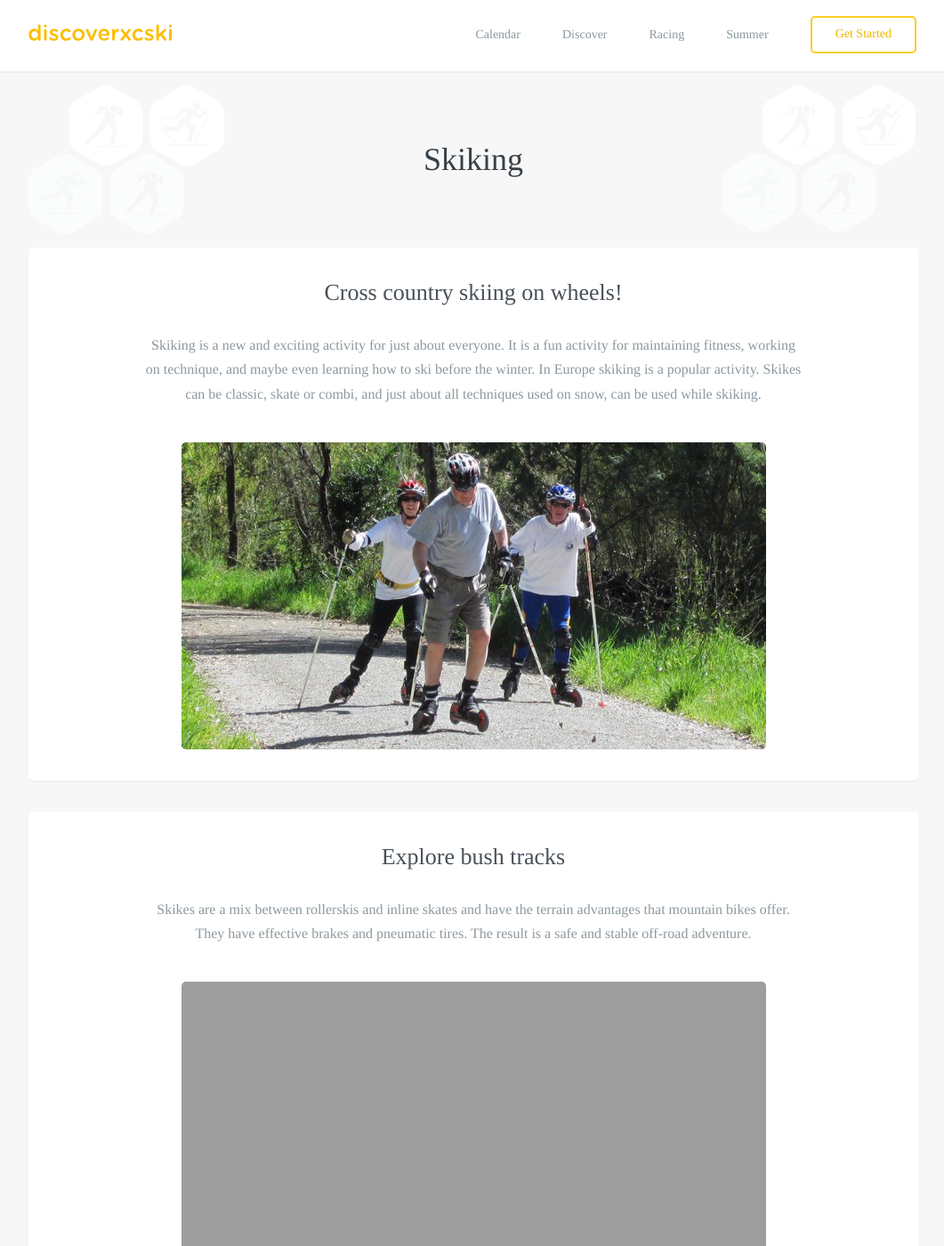
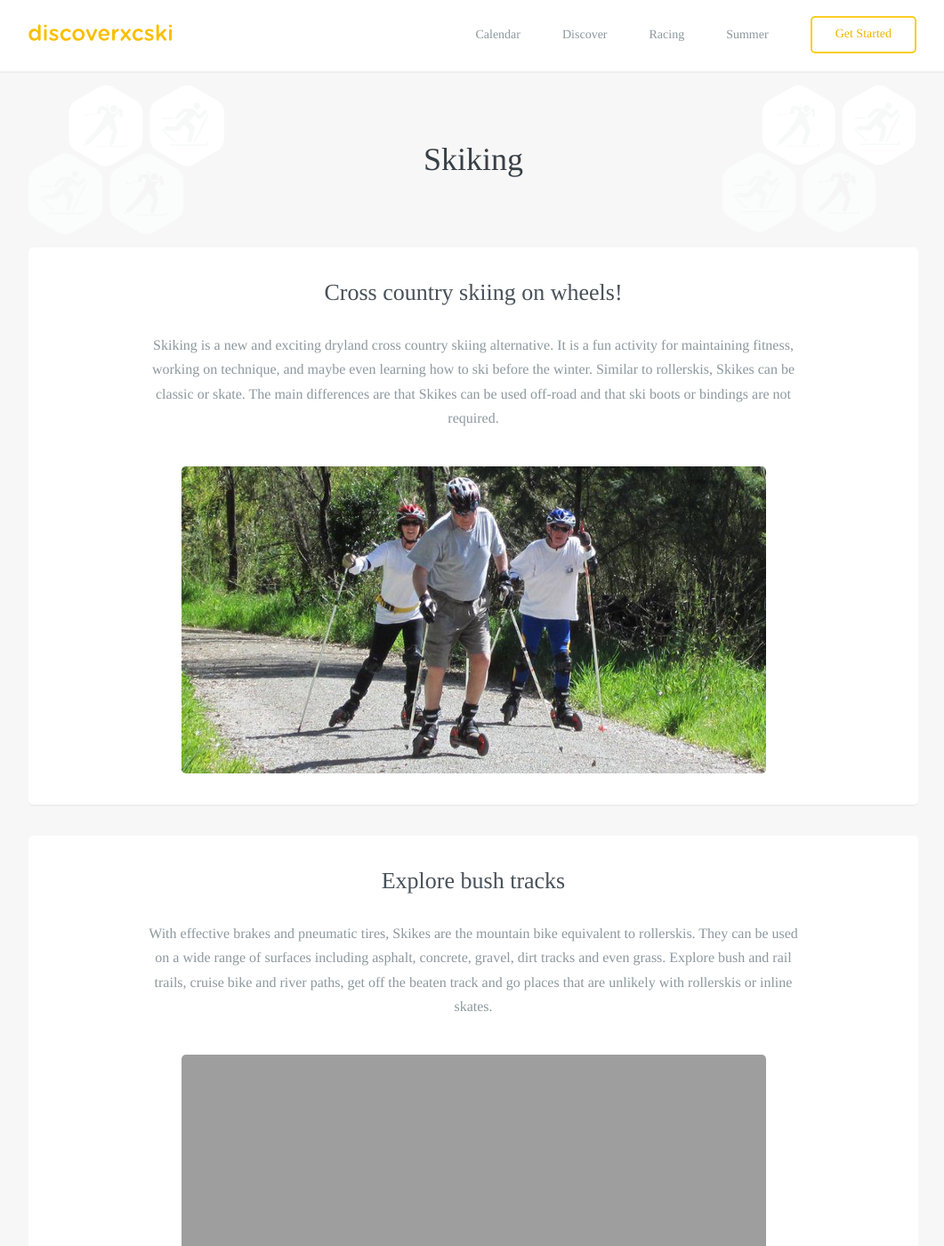
Before and after one commit to robcatto/robcatto.github.io, a Jekyll site: the page built from summer/skike/index.html, in a window 1280 px wide and 1400 px high. Shown: the whole window at 89% size, without its empty margins (108-1169 px from the left). Built offline with Jekyll 4.4.1, drawn with Linux system fonts in a browser that asks for light colours; some web fonts are replaced; Markdown is read by kramdown in place of the engine named in the settings; some of the changed text lies outside the part shown.

Commit message:
Update index.html

```diff
--- a/summer/skike/index.html
+++ b/summer/skike/index.html
@@ -32,7 +32,7 @@ layout: default
         <div id="content1">
         <section class="mobile_section">
                 <h3>Cross country skiing on wheels! </h3>
-                <p>Skiking is a new and exciting activity for just about everyone. It is a fun activity for maintaining fitness, working on technique, and maybe even learning how to ski before the winter. In Europe skiking is a popular activity.  Skikes can be classic, skate or combi, and just about all techniques used on snow, can be used while skiking.
+                <p>Skiking is a new and exciting dryland cross country skiing alternative. It is a fun activity for maintaining fitness, working on technique, and maybe even learning how to ski before the winter. Similar to rollerskis, Skikes can be classic or skate. The main differences are that Skikes can be used off-road and that ski boots or bindings are not required.
 
                 </p>
                 <div class="one">
@@ -44,7 +44,7 @@ layout: default
 
          <section class="mobile_section">
                     <h3>Explore bush tracks</h3>
-                    <p>Skikes are a mix between rollerskis and inline skates and have the terrain advantages that mountain bikes offer. They have effective brakes and pneumatic tires. The result is a safe and stable off-road adventure.
+                    <p>With effective brakes and pneumatic tires, Skikes are the mountain bike equivalent to rollerskis. They can be used on a wide range of surfaces including asphalt, concrete, gravel, dirt tracks and even grass. Explore bush and rail trails, cruise bike and river paths, get off the beaten track and go places that are unlikely with rollerskis or inline skates.
 
                     </p>
                     <div class="one">
@@ -57,7 +57,7 @@ layout: default
                  <section class="mobile_section">
                 <h3>Get involved!</h3>
                 <p>
-                  Summer activities include rollerski/skike races, biathlon races and getting out on the trails for a bit of fun with a group of like minded friends.  Check out the events calendar, your local xc club/community and Skike Australia for details of your local events.
+                  Summer activities include rollerski/skike races, biathlon races and getting out on the trails for a bit of fun with a group of like minded friends. To link up with other skikers the <a href="http://www.skike.com.au/blog"target="_blank">Skike Australia blog</a> is a good place to start.
 
 
                 </p>
```
